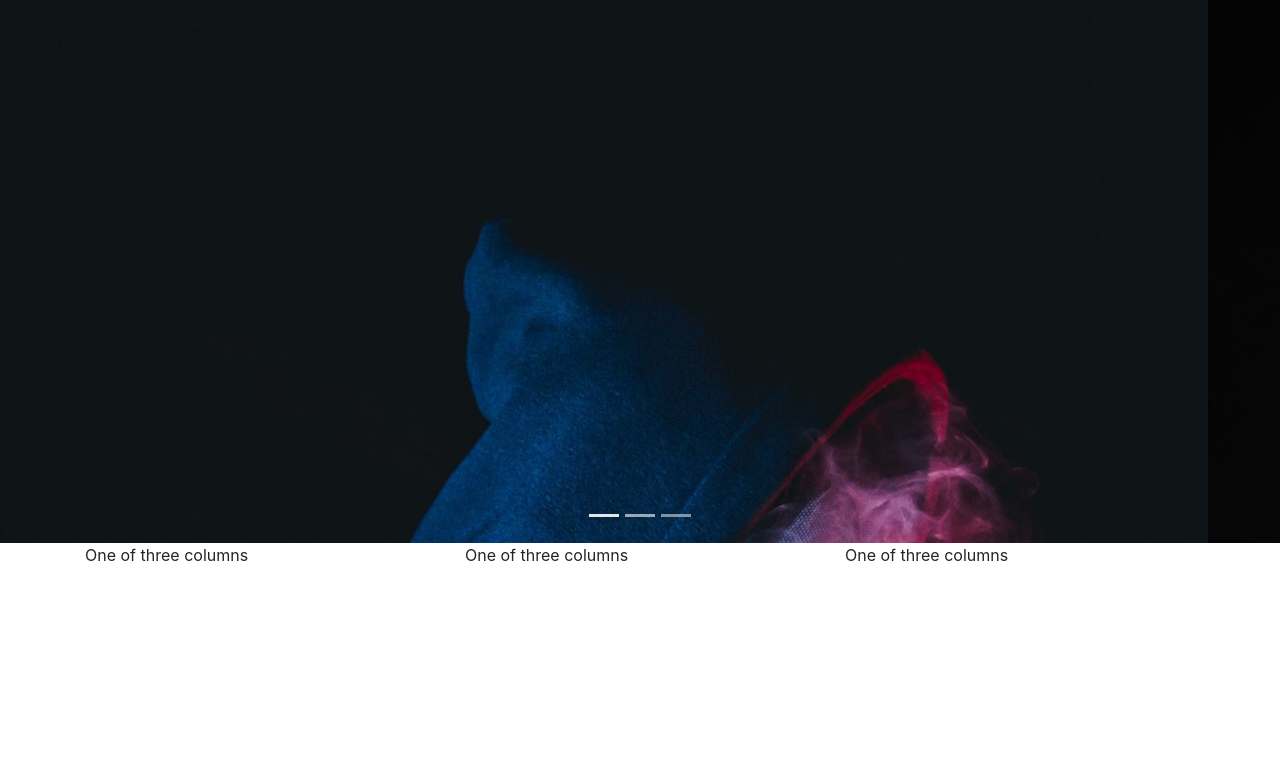
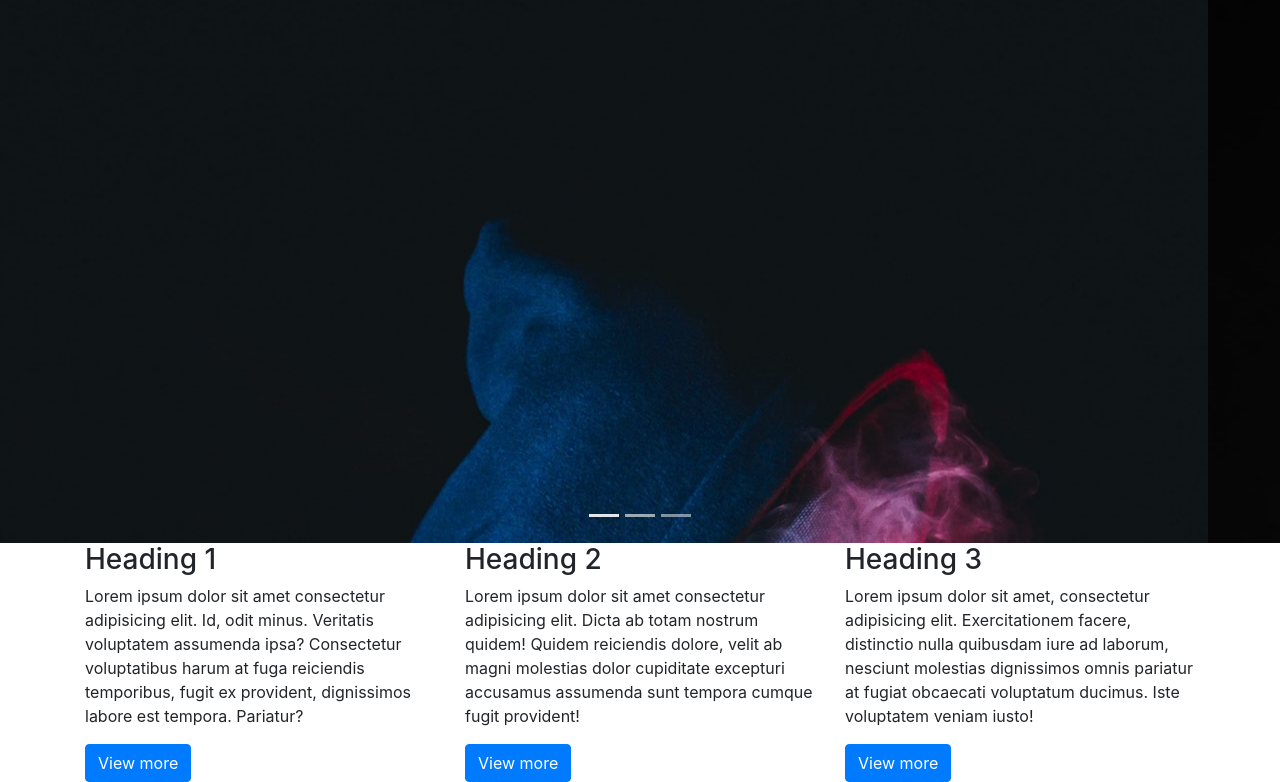
Before and after one commit to Veralykke/introduction-bootstrap-1-1, a plain HTML site: page index.html in a window 1280 px wide. Shown: the part 62-844 px from the top of the page. Before the commit the page ends 800 px from the top, so only its background shows below. Drawn offline with nearby package versions, Linux system fonts and the light colour scheme.

Commit message:
Headings

```diff
--- a/index.html
+++ b/index.html
@@ -12,7 +12,8 @@
 <body>
     <nav class="navbar navbar-expand-lg navbar-light bg-light">
         <a class="navbar-brand" href="#">Navbar</a>
-        <button class="navbar-toggler" type="button" data-toggle="collapse" data-target="#navbarSupportedContent" aria-controls="navbarSupportedContent" aria-expanded="false" aria-label="Toggle navigation">
+        <button class="navbar-toggler" type="button" data-toggle="collapse" data-target="#navbarSupportedContent"
+            aria-controls="navbarSupportedContent" aria-expanded="false" aria-label="Toggle navigation">
             <span class="navbar-toggler-icon"></span>
         </button>
 
@@ -22,10 +23,10 @@
                     <a class="nav-link" href="index.html">Home <span class="sr-only">(current)</span></a>
                 </li>
                 <li class="nav-item active">
-                <a class="nav-link" href="index.html">Products</a>
+                    <a class="nav-link" href="products.html">Products</a>
                 </li>
                 <li class="nav-item active">
-                <a class="nav-link" href="index.html">Contact</a>
+                    <a class="nav-link" href="contact.html">Contact</a>
                 </li>
             </ul>
         </div>
@@ -38,7 +39,8 @@
             <li data-target="#carouselExampleIndicators" data-slide-to="2"></li>
         </ol>
         <div class="carousel-inner embed-responsive embed-responsive-21by9 ">
-          <div class="carousel-item active embed-responsive-item" style="background-image: url(/images/slider-1.jpg);"></div>
+            <div class="carousel-item active embed-responsive-item"
+                style="background-image: url(/images/slider-1.jpg);"></div>
             <div class="carousel-item embed-responsive-item" style="background-image: url(/images/slider-2.jpg);"></div>
             <div class="carousel-item embed-responsive-item" style="background-image: url(/images/slider-3.jpg);"></div>
         </div>
@@ -46,14 +48,26 @@
 
     <div class="container">
         <div class="row">
-          <div class="col-sm">
-            One of three columns
+            <div class="col-md">
+                <h3>Heading 1</h3>
+                <p>Lorem ipsum dolor sit amet consectetur adipisicing elit. Id, odit minus. Veritatis voluptatem
+                    assumenda ipsa? Consectetur voluptatibus harum at fuga reiciendis temporibus, fugit ex provident,
+                    dignissimos labore est tempora. Pariatur?</p>
+                    <a href="products.html" class="btn btn-primary">View more</a>
             </div>
-          <div class="col-sm">
-            One of three columns
+            <div class="col-md">
+                <h3>Heading 2</h3>
+                <p>Lorem ipsum dolor sit amet consectetur adipisicing elit. Dicta ab totam nostrum quidem! Quidem
+                    reiciendis dolore, velit ab magni molestias dolor cupiditate excepturi accusamus assumenda sunt
+                    tempora cumque fugit provident!</p>
+                    <a href="products.html" class="btn btn-primary">View more</a>
             </div>
-          <div class="col-sm">
-            One of three columns
+            <div class="col-md">
+                <h3>Heading 3</h3>
+                <p>Lorem ipsum dolor sit amet, consectetur adipisicing elit. Exercitationem facere, distinctio nulla
+                    quibusdam iure ad laborum, nesciunt molestias dignissimos omnis pariatur at fugiat obcaecati
+                    voluptatum ducimus. Iste voluptatem veniam iusto!</p>
+                    <a href="products.html" class="btn btn-primary">View more</a>
             </div>
         </div>
     </div>
@@ -68,4 +82,5 @@
         integrity="sha384-B4gt1jrGC7Jh4AgTPSdUtOBvfO8shuf57BaghqFfPlYxofvL8/KUEfYiJOMMV+rV"
         crossorigin="anonymous"></script>
 </body>
+
 </html>
```
Lines whose indentation alone changed are shown as unchanged.
